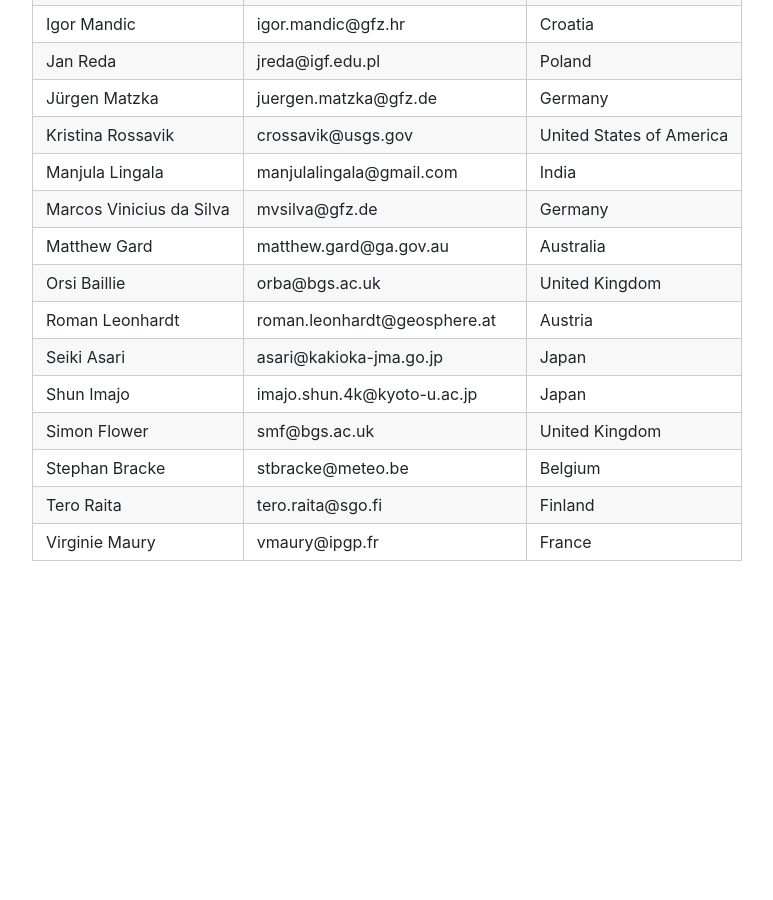
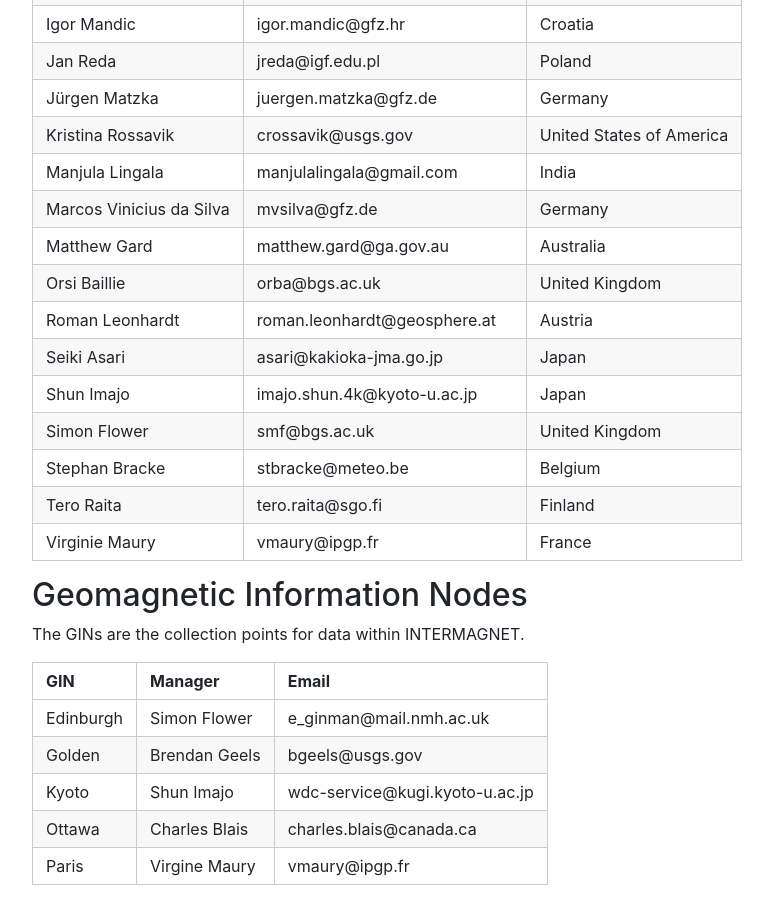
Before and after one commit to INTERMAGNET/intermagnet.github.io, a Jekyll site: the page built from contacts.md, in a window 1280 px wide and 900 px high, scrolled down 1125 px. Shown: the whole window, without its empty margins (53-826 px from the left). Built offline with Jekyll 4.4.1, drawn with Linux system fonts in a browser that asks for light colours; before the commit the page ends 1701 px from its top, so only the background shows below that.

Commit message:
include GIN emails and link contacts.md from structure.md

```diff
--- a/contacts.md
+++ b/contacts.md
@@ -44,3 +44,15 @@ The Operations Committee advises [the Executive Council](#executive-council) on
 | Stephan Bracke           | stbracke@meteo.be              | Belgium                  |
 | Tero Raita               | tero.raita@sgo.fi              | Finland                  |
 | Virginie Maury           | vmaury@ipgp.fr                 | France                   |
+
+
+## Geomagnetic Information Nodes
+The GINs are the collection points for data within INTERMAGNET.
+
+| GIN | Manager | Email |
+|---------------|-------|
+| Edinburgh | Simon Flower | e_ginman@mail.nmh.ac.uk |
+| Golden |  Brendan Geels | bgeels@usgs.gov |
+| Kyoto |  Shun Imajo | wdc-service@kugi.kyoto-u.ac.jp  |
+| Ottawa |  Charles Blais | charles.blais@canada.ca |
+| Paris | Virgine Maury | vmaury@ipgp.fr  |
```
Also changed, not shown: structure.md (+9 -0 lines).
